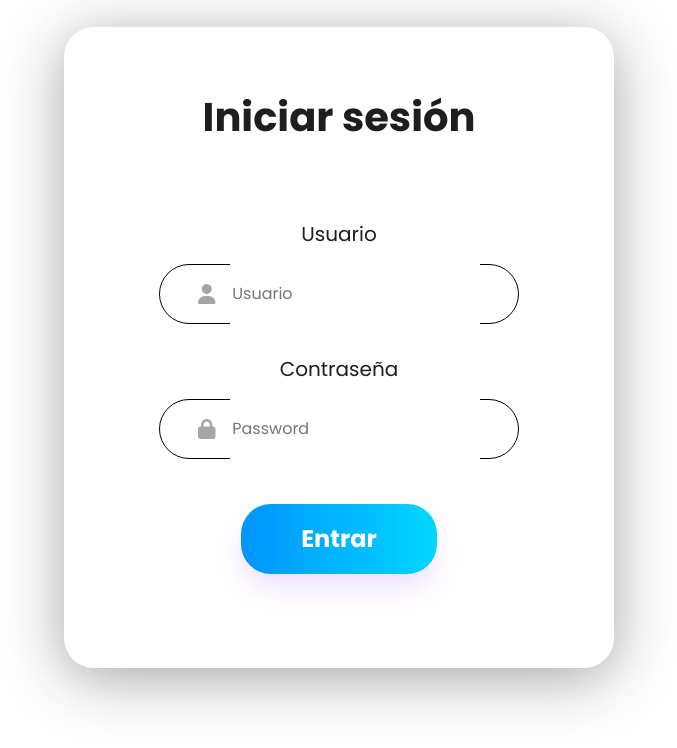
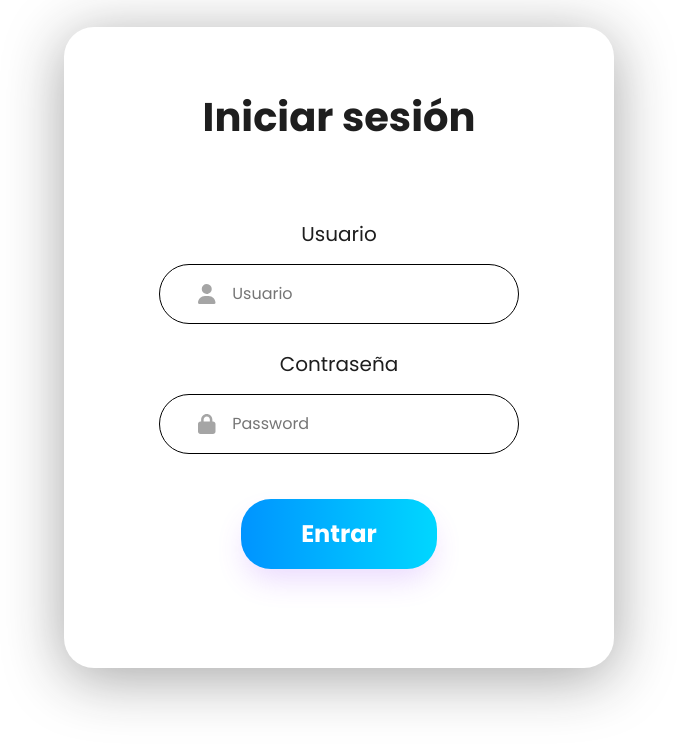
Before and after one commit to alejandromotadev/Mantenimiento-front, a React (Create React App) app in the folder project_front/: page / in a window 1280 px wide. Shown: the top 748 px of the page, without its empty margins (301-978 px from the left). Built offline with nearby package versions, Linux system fonts and the light colour scheme.

Commit message:
login fixed

```diff
--- a/project_front/src/components/NavItems.jsx
+++ b/project_front/src/components/NavItems.jsx
@@ -1,6 +1,6 @@
 import Logo from "../assets/Logo.svg";
 import "../components/Navbar.css";
-import { useNavigate } from 'react-router-dom'
+import { useNavigate, Link } from 'react-router-dom'
 
 export const Nav = () => {
   const navigate = useNavigate();
@@ -13,7 +13,8 @@ export const Nav = () => {
   return (
     <nav className="nav">
       <div className="logo">
-        <img src={Logo} alt="Logo" width={280} href="/inicio" />
+        <Link to ='/inicio'> <img src={Logo} alt="Logo" width={280} href="/inicio" /></Link>
+
       </div>
 
       <ul>
--- a/project_front/src/pages/Fases.jsx
+++ b/project_front/src/pages/Fases.jsx
@@ -3,7 +3,7 @@ import { useState } from "react";
 import { Link, Navigate, useNavigate } from "react-router-dom";
 import Style from "./Procesos.module.css";
 import { axiosInstance } from "../services/axios";
-import greyLogo from "../assets/LogoProject.svg";
+import LogoProject from "../assets/LogoProject.svg";
 import Navbar from "../components/NavItems";
 import axios from 'axios';
 
@@ -46,7 +46,7 @@ const Fases = () => {
     <div key={i} className={Style.cuadro}>
 
       <div className={Style.cont}>
-        <img   src={greyLogo} alt="Mi Imagen SVG" className={Style.logo}/>
+        <img   src={LogoProject} alt="Mi Imagen SVG" className={Style.logo}/>
         <div className={Style.linea}></div>
         <section style={{textAlign: "left", margin:4}}>
          < Link to='/proceso/create'>Fase {payload[i].nombre}</Link>
@@ -63,7 +63,7 @@ const Fases = () => {
     <div>
       <Navbar/>
       <div style={{display: 'flex', flexDirection: 'row'}}>
-                    <h1 className={Style.titulo}>Proyectos | Fases</h1>
+                    <h1 className={Style.titulo}><Link to ='/inicio'> Proyectos </Link>| <Link to ="/fases"> Fases </Link></h1>
                     <svg style={{marginTop: 'auto', marginBottom: 'auto', cursor: 'pointer'}} width="25" height="25" viewBox="0 0 35 35" fill="none" xmlns="http://www.w3.org/2000/svg">
                     <path d="M35 17.5C35 22.1413 33.1563 26.5925 29.8744 29.8744C26.5925 33.1563 22.1413 35 17.5 35C12.8587 35 8.40752 33.1563 5.12563 29.8744C1.84374 26.5925 0 22.1413 0 17.5C0 12.8587 1.84374 8.40752 5.12563 5.12563C8.40752 1.84374 12.8587 0 17.5 0C22.1413 0 26.5925 1.84374 29.8744 5.12563C33.1563 8.40752 35 12.8587 35 17.5ZM12.0225 13.1972H13.8272C14.1291 13.1972 14.3697 12.95 14.4091 12.6503C14.6059 11.2153 15.5903 10.1697 17.3447 10.1697C18.8453 10.1697 20.2191 10.92 20.2191 12.7247C20.2191 14.1137 19.4009 14.7525 18.1081 15.7238C16.6359 16.7934 15.47 18.0425 15.5531 20.0703L15.5597 20.545C15.562 20.6885 15.6206 20.8254 15.7229 20.9261C15.8252 21.0267 15.963 21.0831 16.1066 21.0831H17.8806C18.0257 21.0831 18.1648 21.0255 18.2673 20.9229C18.3699 20.8204 18.4275 20.6813 18.4275 20.5362V20.3066C18.4275 18.7359 19.0247 18.2787 20.6369 17.0559C21.9691 16.0431 23.3581 14.9188 23.3581 12.5584C23.3581 9.25313 20.5669 7.65625 17.5109 7.65625C14.7394 7.65625 11.7031 8.94687 11.4953 12.6569C11.4923 12.7275 11.5038 12.798 11.5291 12.8641C11.5543 12.9301 11.5928 12.9903 11.6422 13.0409C11.6916 13.0915 11.7508 13.1315 11.8162 13.1583C11.8816 13.1852 11.9518 13.1984 12.0225 13.1972ZM17.1084 27.2913C18.4428 27.2913 19.3594 26.4294 19.3594 25.2634C19.3594 24.0559 18.4406 23.2072 17.1084 23.2072C15.8309 23.2072 14.9012 24.0559 14.9012 25.2634C14.9012 26.4294 15.8288 27.2913 17.1084 27.2913Z" fill="black" fillOpacity="0.3"/>
                     </svg>
--- a/project_front/src/pages/Login.module.css
+++ b/project_front/src/pages/Login.module.css
@@ -41,8 +41,8 @@
   box-sizing: border-box;
   font-family: 'Poppins';
   font-size: 16px;
-  font-weight: 400;
-  height: 60px;
+  font-weight: 400px;
+  height: 30px;
   outline: none;
   width: 250px;
 }
@@ -80,11 +80,11 @@
 }
 
 .titulo2 {
-  margin-top: 15px;
+  margin-top: 10px;
   margin-bottom: 0px;
   font-family: 'Poppins', sans-serif;
   font-style: normal;
-  font-weight: 400;
+
   font-size: 20px;
   line-height: 60px;
   color: #1E1E1E;
--- a/project_front/src/pages/Procesos.jsx
+++ b/project_front/src/pages/Procesos.jsx
@@ -4,7 +4,7 @@ import Style from "./Procesos.module.css";
 import { axiosInstance } from "../services/axios";
 import greyLogo from "../assets/gray_logo.svg";
 import Mas from "../assets/Mas.svg";
-import { useNavigate } from "react-router-dom";
+import { Link, useNavigate } from "react-router-dom";
 import Modal from "../components/VentanaModal";
 import { validateToken } from "../services/verifyToken";
 import Navbar from "../components/NavItems";
@@ -113,7 +113,7 @@ const Procesos = () => {
       <Navbar />
       <div className={Style.main}>
         <div className={Style.content}>
-          <h1 className={Style.titulo}>Proyectos | Fases | Procesos</h1>
+          <h1 className={Style.titulo}> <Link to ='/inicio'> Proyectos </Link>| <Link to ="/fases"> Fases </Link> | Procesos</h1>
           <hr style={{ marginBottom: "20px" }} />
           <div className={Style.container}>{cuadros}</div>
 
--- a/project_front/src/pages/Procesos.module.css
+++ b/project_front/src/pages/Procesos.module.css
@@ -19,12 +19,19 @@
 
 .titulo {
   margin: 0;
+  text-decoration: none;
+  color: inherit;
   font-family: 'Poppins', sans-serif;
   font-style: normal;
   font-weight: 600;
   font-size: 28px;
   line-height: 60px;
   color: #636363;
+}
+.titulo a {
+  margin: 0;
+  text-decoration: none;
+  color: inherit;
 }
 
 .cont {
@@ -83,9 +90,8 @@
 }
 
 .logo {
-  width: 120px;
-  height: 120px;
-  padding-right: 150px;
+  width: 150px;
+  height: 150px;
 }
 
 .titulo2 {
```
